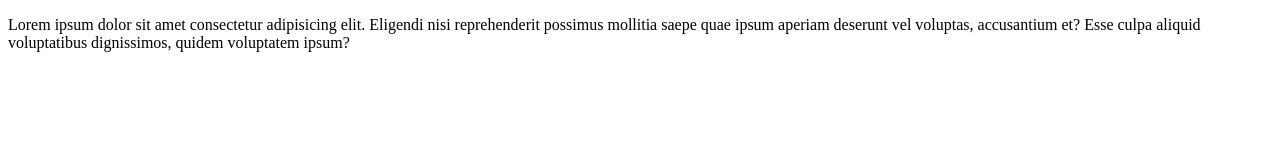
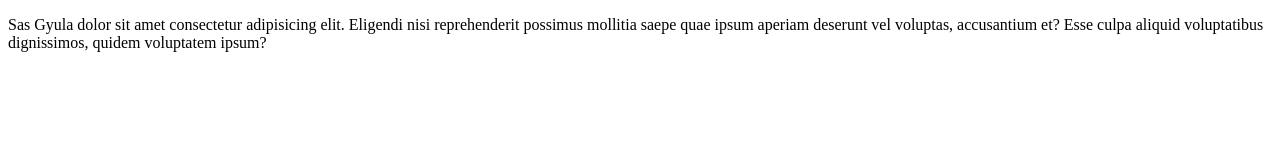
Before and after one commit to SasGyula/kozosMunka, a plain HTML site: page index.html in a window 1280 px wide. Drawn offline with Linux system fonts and the light colour scheme.

Commit message:
valtozas

```diff
--- a/index.html
+++ b/index.html
@@ -6,6 +6,6 @@
     <title>Document</title>
 </head>
 <body>
-    <p>Lorem ipsum dolor sit amet consectetur adipisicing elit. Eligendi nisi reprehenderit possimus mollitia saepe quae ipsum aperiam deserunt vel voluptas, accusantium et? Esse culpa aliquid voluptatibus dignissimos, quidem voluptatem ipsum?</p>
+    <p>Sas Gyula dolor sit amet consectetur adipisicing elit. Eligendi nisi reprehenderit possimus mollitia saepe quae ipsum aperiam deserunt vel voluptas, accusantium et? Esse culpa aliquid voluptatibus dignissimos, quidem voluptatem ipsum?</p>
 </body>
 </html>
```
